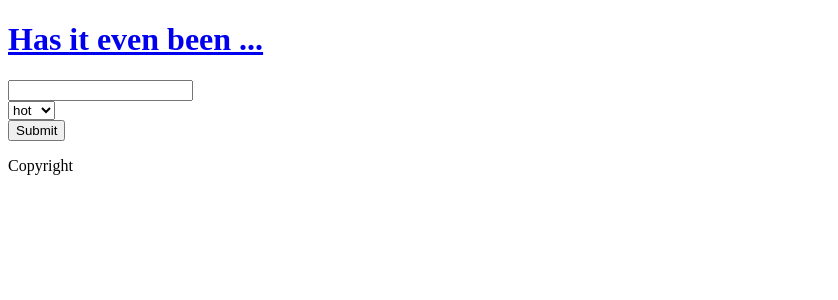
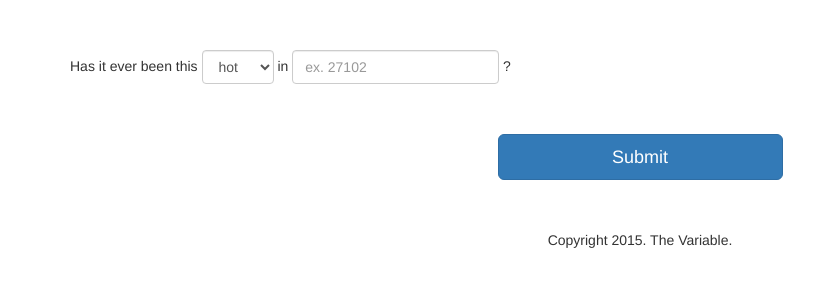
Before and after one commit to patrickbeeson/has-it-ever-been, a Flask app: page / in a window 1280 px wide. Shown: the top 300 px of the page, without its empty margins (0-838 px from the left). Run offline with Flask 2, Linux system fonts and the light colour scheme; some libraries are stand-ins or nearby versions.

Commit message:
Add some styling and finish out the views.

```diff
--- /dev/null
+++ b/app/static/css/main.css
@@ -0,0 +1,11 @@
+/* Main CSS */
+
+.container {
+    margin-top: 50px;
+}
+
+input[type="submit"] {
+    margin-top: 50px;
+    margin-bottom: 50px;
+    width: 25% !important;
+}
--- a/app/templates/index.html
+++ b/app/templates/index.html
@@ -5,6 +5,8 @@
     <meta http-equiv="X-UA-Compatible" content="IE=edge">
     <meta name="viewport" content="width=device-width, initial-scale=1">
     <title>Has it ever been...?</title>
+    <link rel="stylesheet" href="https://maxcdn.bootstrapcdn.com/bootstrap/3.3.1/css/bootstrap.min.css">
+    <link href="{{ url_for('static', filename='css/main.css') }}" rel="stylesheet">
 </head>
 <body>
     <div class="container">
@@ -12,25 +14,36 @@
         {% if form.errors %}
             {{ form.errors }}
         {% endif %}
-        {% for message in get_flashed_messages() %}
-            {{ message }}
-        {% endfor %}
-        <h1><a href="/">Has it even been ...</a></h1>
-        <form method="POST" class="form-inline" role="form">
+        <form method="POST" id="temp_form" class="form-inline" role="form">
             {{ form.csrf_token }}
-            <div class="form-group">
-                {{ form.location(class_="form-control") }}
-            </div>
+            Has it ever been this
             <div class="form-group">
                 {{ form.temp_choice(class_="form-control") }}
             </div>
+            in
+            <div class="form-group">
+                {{ form.location(class_="form-control", required="required", pattern="[0-9]{5}", placeholder="ex. 27102", maxlength="5") }}
+            </div>
+            ?
             {{ form.submit(id="form_submit", class_="center-block btn btn-block btn-primary btn-lg") }}
         </form>
         {% endblock content %}
+        {% block response %}
+        {% if get_flashed_messages() %}
+        <div class="well">
+            {% for message in get_flashed_messages() %}
+                <p class="text-center">
+                    {{ message }}
+                </p>
+            {% endfor %}
+        </div>
+        {% endif %}
+        {% endblock response %}
     </div>
     <footer class="text-center">
-        <p>Copyright</p>
+        <p>Copyright 2015. The Variable.</p>
     </footer>
     <script src="https://ajax.googleapis.com/ajax/libs/jquery/1.11.1/jquery.min.js"></script>
+    <script src="https://maxcdn.bootstrapcdn.com/bootstrap/3.3.1/js/bootstrap.min.js"></script>
 </body>
 </html>
--- a/app/views.py
+++ b/app/views.py
@@ -22,13 +22,12 @@ ALMANAC_BASE_URL = '{}{}/almanac/q/'.format(
     WUNDERGROUND_API_KEY
 )
 
+
 def geocode_location(location):
     "Get lat and lon coordinates for a zip code"
     try:
         geolocator = Nominatim()
         location = geolocator.geocode(location)
-        # lat = location.latitude
-        # lon = location.longitude
     except Exception as e:
         print('There was a problem geocoding this address: {}'.format(e))
 
@@ -48,30 +47,21 @@ def get_current_temp(lat, lon):
     return int(current_temp)
 
 
-def get_record_high(lat, lon):
-    "Get the record high in F for a given location"
+def get_almanac_data(lat, lon):
+    "Get the almanac data for a given location"
     r = requests.get('{base}{lat},{lon}.json'.format(
         base=ALMANAC_BASE_URL,
         lat=lat,
         lon=lon)
     )
     json_string = r.json()
-    record_high = json_string['almanac']['temp_high']['record']['F']
+    almanac_data = {}
+    almanac_data['record_high'] = json_string['almanac']['temp_high']['record']['F']
+    almanac_data['record_low'] = json_string['almanac']['temp_low']['record']['F']
+    almanac_data['record_high_year'] = json_string['almanac']['temp_high']['recordyear']
+    almanac_data['record_low_year'] = json_string['almanac']['temp_low']['recordyear']
 
-    return int(record_high)
-
-
-def get_record_low(lat, lon):
-    "Get the record low in F for a given location"
-    r = requests.get('{base}{lat},{lon}.json'.format(
-        base=ALMANAC_BASE_URL,
-        lat=lat,
-        lon=lon)
-    )
-    json_string = r.json()
-    record_low = json_string['almanac']['temp_low']['record']['F']
-
-    return int(record_low)
+    return almanac_data
 
 
 @app.route('/', methods=['GET', 'POST'])
@@ -87,20 +77,65 @@ def home():
         lon = location.longitude
         print(lat, lon)
         current_temp = get_current_temp(lat, lon)
-        record_high = get_record_high(lat, lon)
-        record_low = get_record_low(lat, lon)
+        almanac_data = get_almanac_data(lat, lon)
+        record_high = int(almanac_data['record_high'])
+        record_low = int(almanac_data['record_low'])
+        record_high_year = int(almanac_data['record_high_year'])
+        record_low_year = int(almanac_data['record_low_year'])
+        temp_diff_high_above = current_temp - record_high
+        temp_diff_high_below = record_high - current_temp
+        temp_diff_low_above = current_temp - record_low
+        temp_diff_low_below = record_low - current_temp
 
         if temp_choice == 'hot':
             if current_temp >= record_high:
-                flash('It has never been this hot!')
+                flash(
+                    """It's never been this hot!
+                    Currently, it's {} degrees, which is {} degrees above the
+                    record of {}, set in {}.""".format(
+                    current_temp,
+                    temp_diff_high_above,
+                    record_high,
+                    record_high_year)
+                    )
             else:
-                flash('It has been this hot before.')
-        elif temp_choice == 'cold':
-            if current_temp >= record_low:
-                flash('It has never been this cold!')
+                flash(
+                    """It's been this hot before.
+                    Currently, it's {} degrees, which is {} degrees below the
+                    record of {}, set in {}.""".format(
+                    current_temp,
+                    temp_diff_high_below,
+                    record_high,
+                    record_high_year)
+                    )
+        else:
+            if current_temp <= record_low:
+                flash(
+                    """It's never been this cold before.
+                    Currently, it's {} degrees, which is {} degrees below the
+                    record of {}, set in {}.""".format(
+                    current_temp,
+                    temp_diff_low_below,
+                    record_low,
+                    record_low_year)
+                    )
             else:
-                flash('It has been this cold before.')
-        return render_template('index.html', form=form)
+                flash(
+                    """It's been this cold before.
+                    Currently, it's {} degrees, which is {} degrees above the
+                    record of {}, set in {}.""".format(
+                    current_temp,
+                    temp_diff_low_above,
+                    record_low,
+                    record_low_year)
+                    )
+        return render_template(
+            'index.html',
+            form=form,
+            current_temp=current_temp,
+            record_high=record_high,
+            record_low=record_low
+        )
     return render_template('index.html', form=form)
 
 
```
Also changed, not shown: package.json (added, +22 -0 lines), app/templates/404.html (added).
